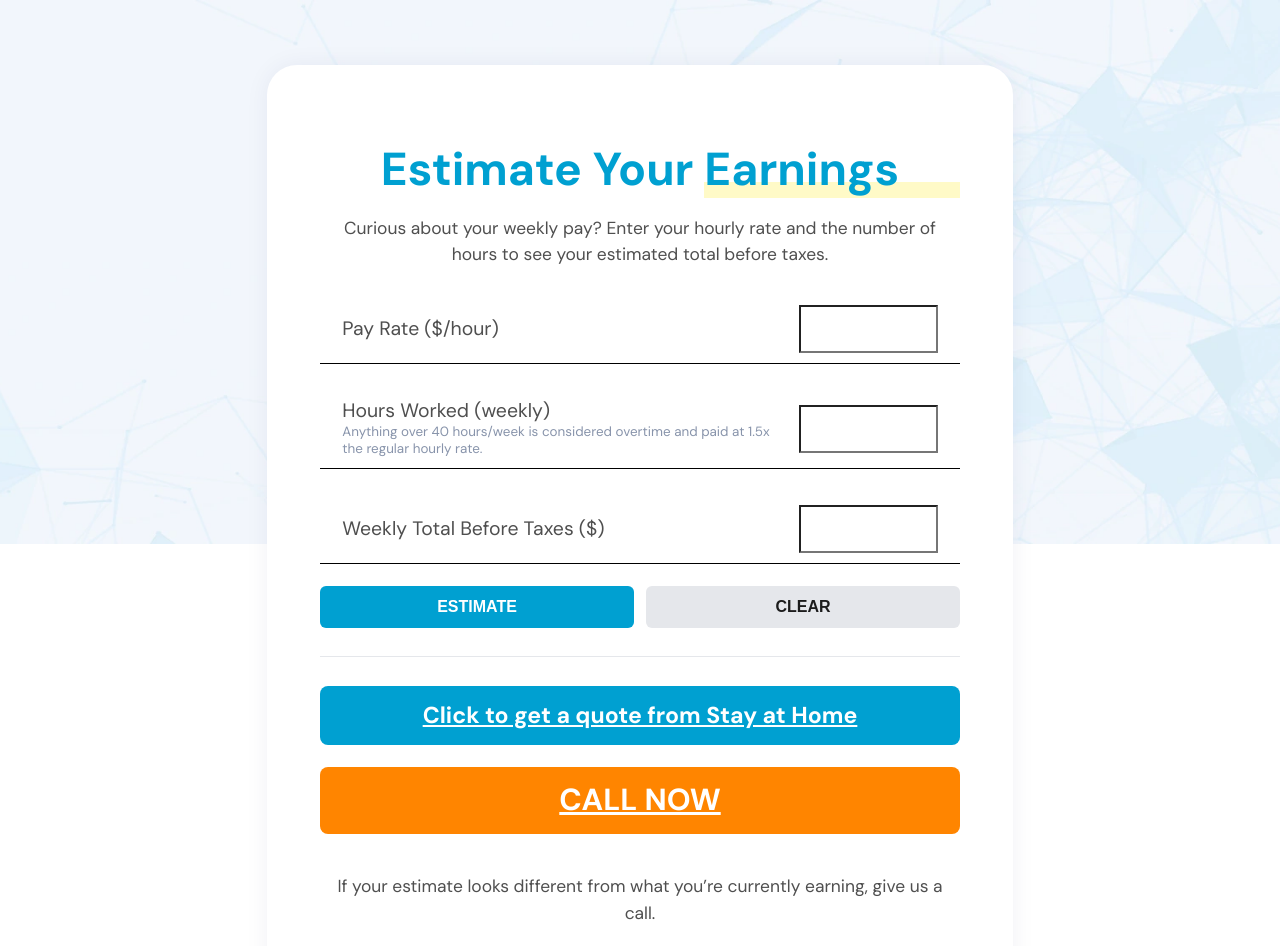
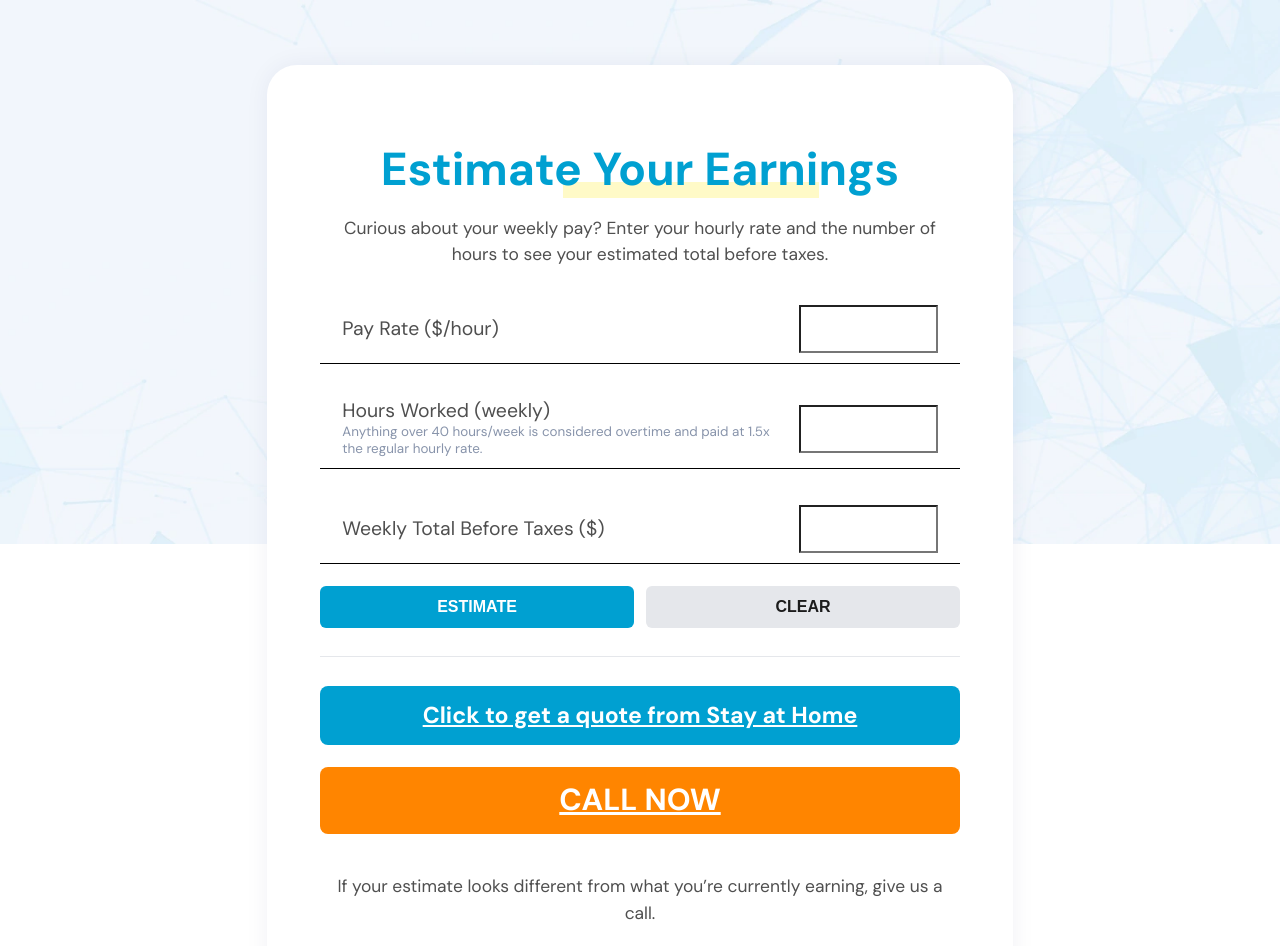
Before and after one commit to dmitry-conquer/rent-calculator, a website built with Vite: page pages/index.html in a window 1280 px wide. Built offline with nearby package versions, Linux system fonts and the light colour scheme.

Commit message:
Оновлено стилі в rate-calculator.scss: змінено позицію елемента праворуч на 22% та додано вирівнювання елементів у рядку для покращення візуального сприйняття.

```diff
--- a/src/styles/rate-calculator.scss
+++ b/src/styles/rate-calculator.scss
@@ -56,7 +56,7 @@
       height: rem(16);
       background-color: #fffac7;
       bottom: 0;
-      right: 0;
+      right: 22%;
       z-index: 1;
 
       @include x-small {
@@ -285,6 +285,7 @@
   &__row {
     display: flex;
     justify-content: space-between;
+    align-items: flex-start;
     font-size: rem(14);
     color: #374151;
     column-gap: rem(12);
```
